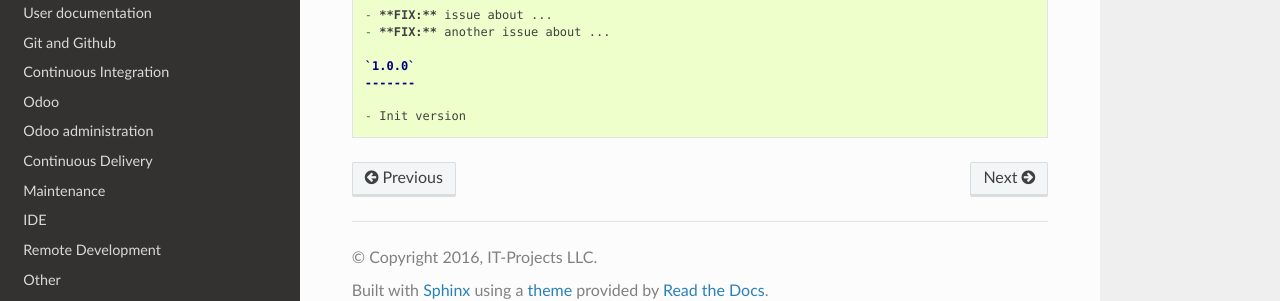
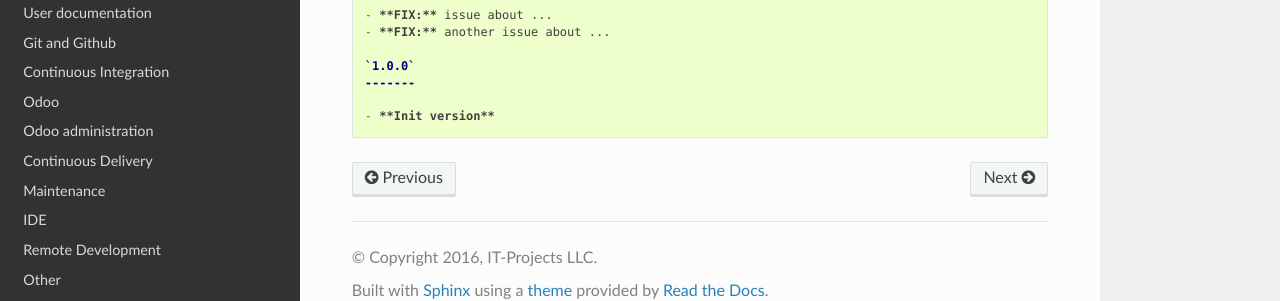
Before and after one commit to itpp-labs/odoo-development, a Sphinx documentation site: the page built from docs/dev/docs/changelog.rst.rst, in a window 1280 px wide and 988 px high. Shown: the part 661-962 px from the top of the window. Built offline with Sphinx 7.4.7 and the Read the Docs theme 2.0.0, drawn with Linux system fonts in a browser that asks for light colours.

```diff
--- a/docs/dev/docs/changelog.rst.rst
+++ b/docs/dev/docs/changelog.rst.rst
@@ -32,4 +32,4 @@ Guidlines
     `1.0.0`
     -------
 
-    - Init version
+    - **Init version**
```
